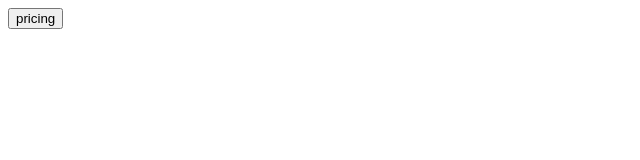
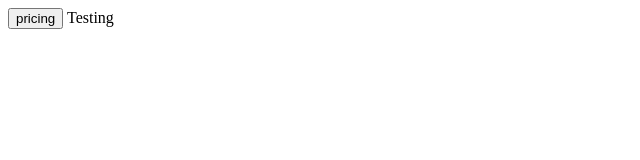
Before and after one commit to Hope-Akpan1/Testing-, a plain HTML site: page index.html in a window 1280 px wide. Shown: the full height of the page, 0-640 px from the left. Drawn offline with Linux system fonts and the light colour scheme.

Commit message:
update index.html

```diff
--- a/index.html
+++ b/index.html
@@ -8,6 +8,6 @@
 </head>
 <body>
   <a href="pricing/pricing.html"><button>pricing</button></a>
-
+    Testing
 </body>
 </html>
```
